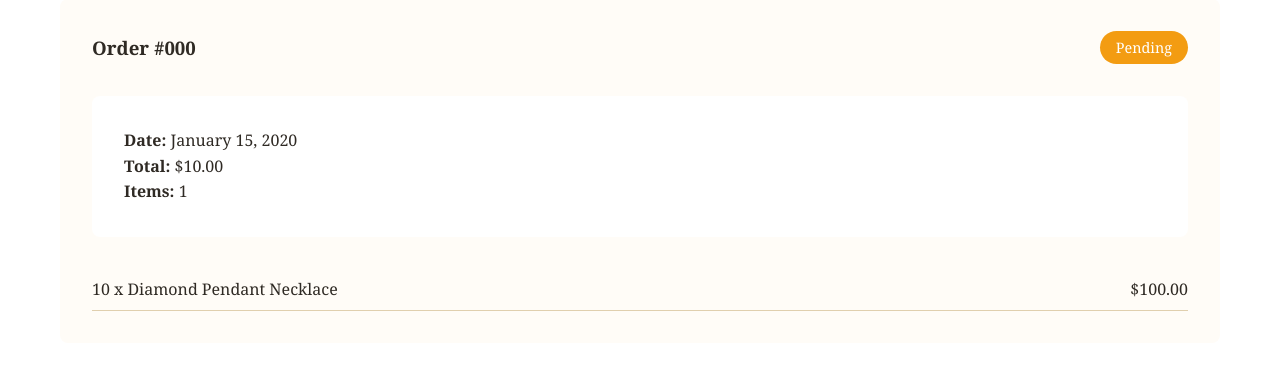
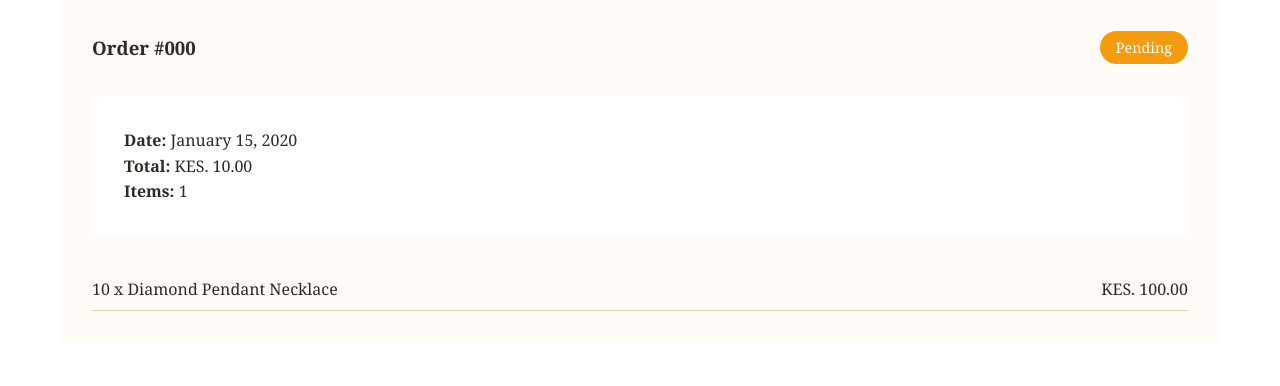
Before and after one commit to Lerroy-Gatimu/Adorn-New, a Django app: page /my-account/ in a window 1280 px wide. Shown: the part 341-727 px from the top of the page. Run offline with Django 5.2, Linux system fonts and the light colour scheme; a user stored in the database is signed in; data comes from the database, SQL or seed files in the repository; tables that the repository leaves empty hold one stand-in row (values such as "Sample post").

```diff
--- a/adorn_jewellery/settings.py
+++ b/adorn_jewellery/settings.py
@@ -142,5 +142,5 @@ EMAIL_HOST = 'smtp.gmail.com'           # Gmail
 EMAIL_PORT = 587
 EMAIL_USE_TLS = True
 EMAIL_HOST_USER = 'lerroygatimu@gmail.com'   # ← CHANGE THIS
-EMAIL_HOST_PASSWORD = 'nrwe glao dtxs ioss' # ← VERY IMPORTANT (see below)
+EMAIL_HOST_PASSWORD = 'ifvq scer nnww pzgk' # ← VERY IMPORTANT (see below)
 DEFAULT_FROM_EMAIL = 'Adorn Jewellery <lerroygatimu@gmail.com>'
--- a/templates/shop/my_account.html
+++ b/templates/shop/my_account.html
@@ -24,14 +24,14 @@
                     </div>
                     <div class="order-details">
                         <p><strong>Date:</strong> {{ order.created_at|date:"F d, Y" }}</p>
-                        <p><strong>Total:</strong> ${{ order.total_amount }}</p>
+                        <p><strong>Total:</strong> KES. {{ order.total_amount }}</p>
                         <p><strong>Items:</strong> {{ order.items.count }}</p>
                     </div>
                     <div class="order-items">
                         {% for item in order.items.all %}
                         <div class="order-item">
                             <span>{{ item.quantity }} x {{ item.product.name }}</span>
-                            <span>${{ item.subtotal }}</span>
+                            <span>KES. {{ item.subtotal }}</span>
                         </div>
                         {% endfor %}
                     </div>
```
